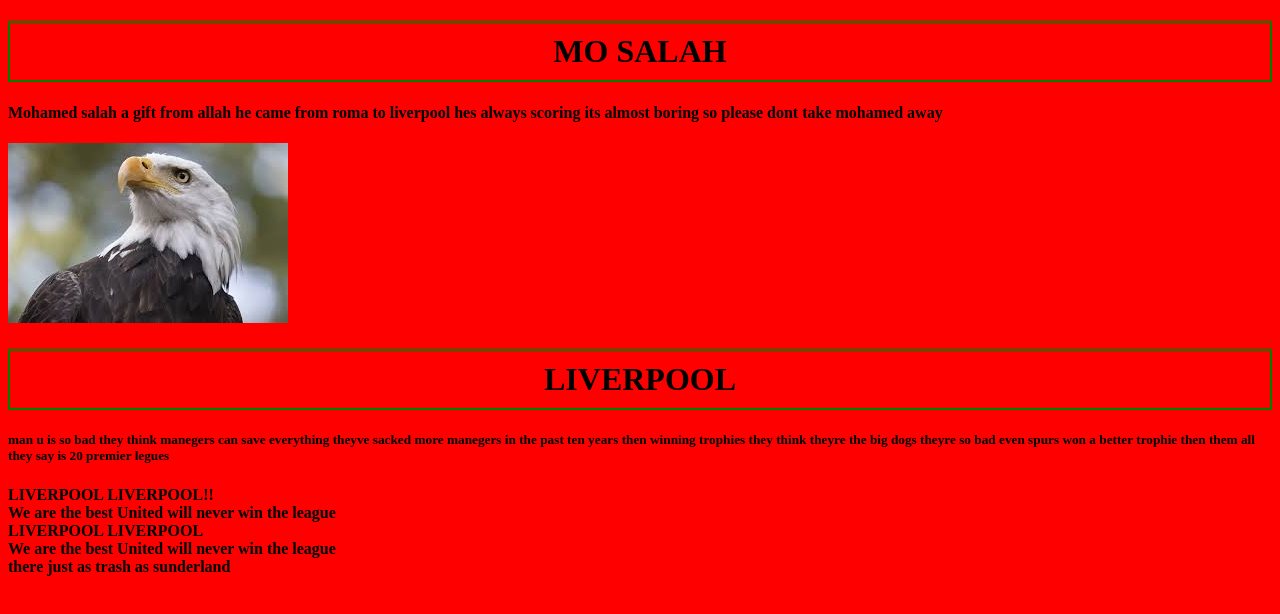
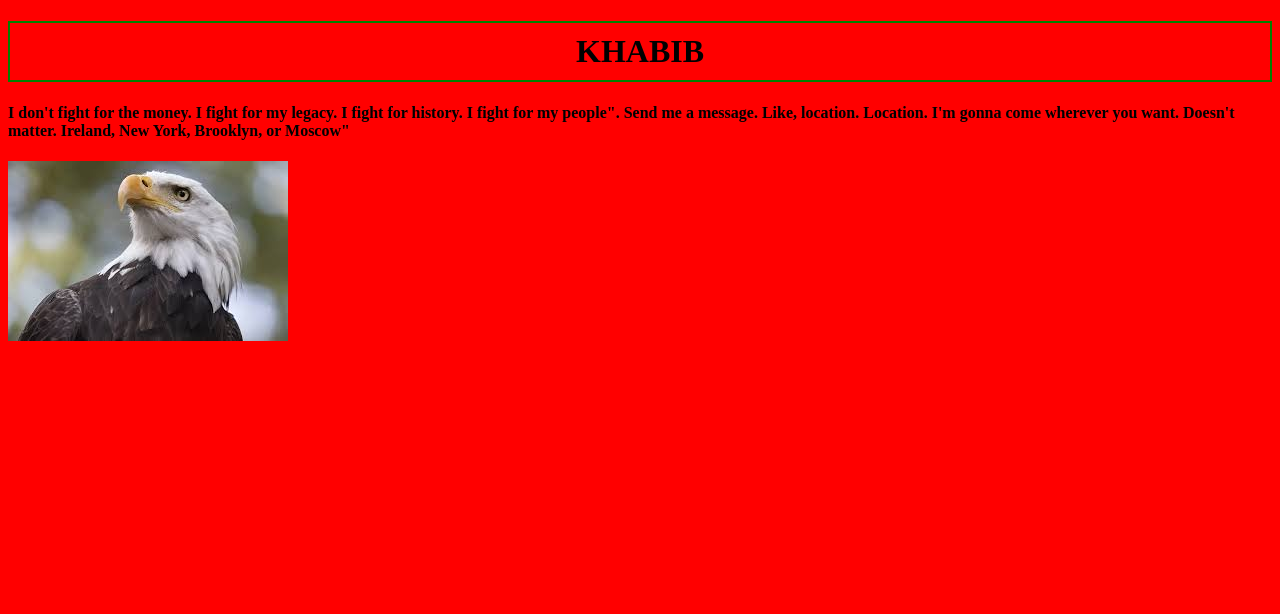
Before and after one commit to sa10383-svg/Saif-7F, a plain HTML site: page index.html in a window 1280 px wide. Drawn offline with Linux system fonts and the light colour scheme.

Commit message:
Update index.html

```diff
--- a/index.html
+++ b/index.html
@@ -7,25 +7,17 @@
      <link rel="stylesheet" href="style.css">
 </head>
 <body>
-<h1>MO SALAH</h1>
-<H4><strong></strong>Mohamed salah
-    a gift from allah
-    he came from roma
-    to liverpool
-    hes always scoring
-    its almost boring
-    so please dont take mohamed away</strong> </H4>
+<h1>KHABIB</h1>
+<H4><strong></strong>I don't fight for the money.
+    I fight for my legacy.
+    I fight for history.
+    I fight for my people".
+    Send me a message. Like, location.
+    Location. I'm gonna come wherever you want.
+    Doesn't matter.
+    Ireland, New York, Brooklyn, or Moscow"</strong> </H4>
 <img src="egle.jpg"alt="scary egle">
 
-
-  <H1>LIVERPOOL</H1>
-    <h5> man u is so bad they think manegers can save everything theyve sacked more manegers in the past ten years then winning trophies
-    they think theyre the big dogs theyre so bad even spurs won a better trophie then them all they say is 20 premier legues</h5>
-    <h4>LIVERPOOL LIVERPOOL!!<br>
-        We are the best United will never win the league<br>
-        LIVERPOOL LIVERPOOL<br>
-        We are the best United will never win the league<br>
-        there just as trash as sunderland </h4>
 
 
 
```
